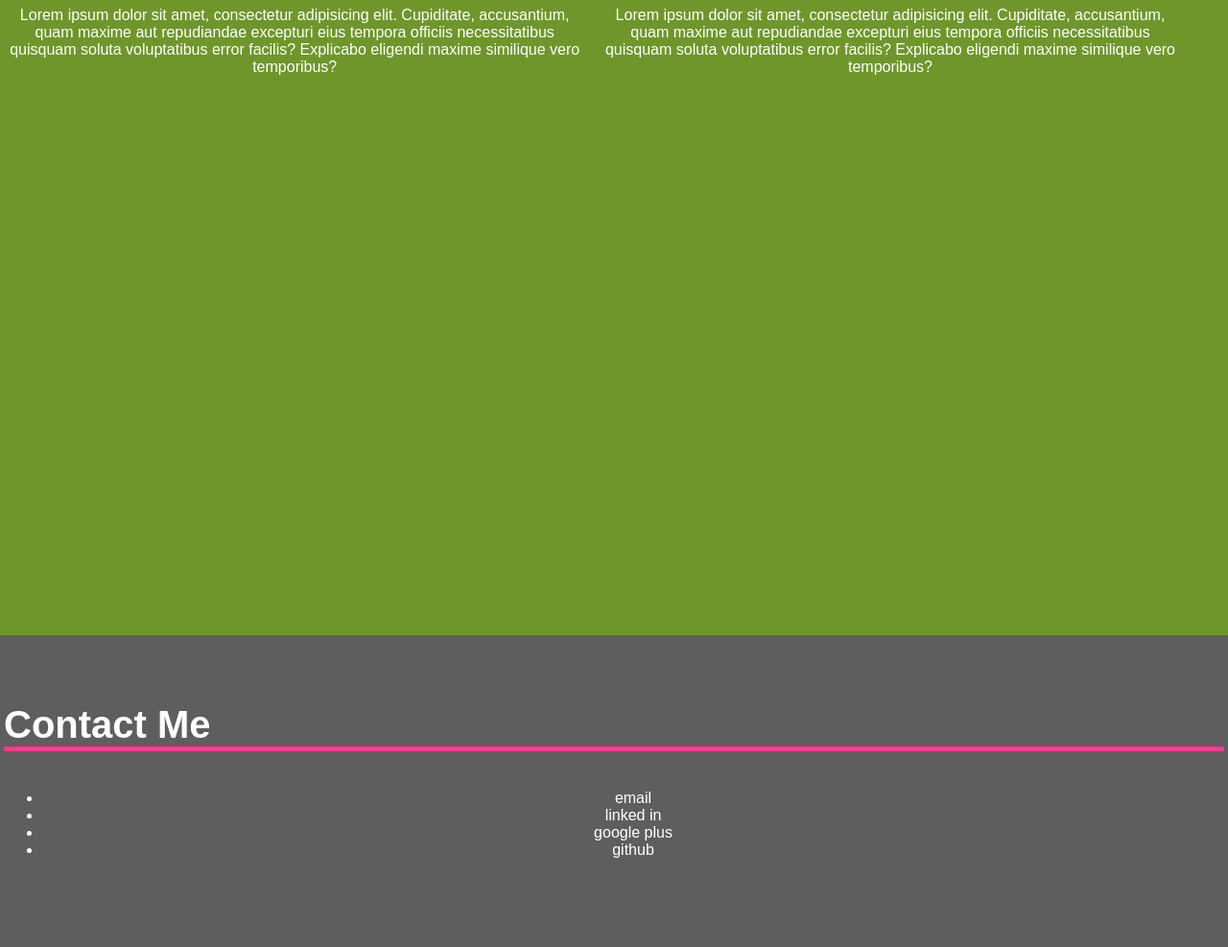
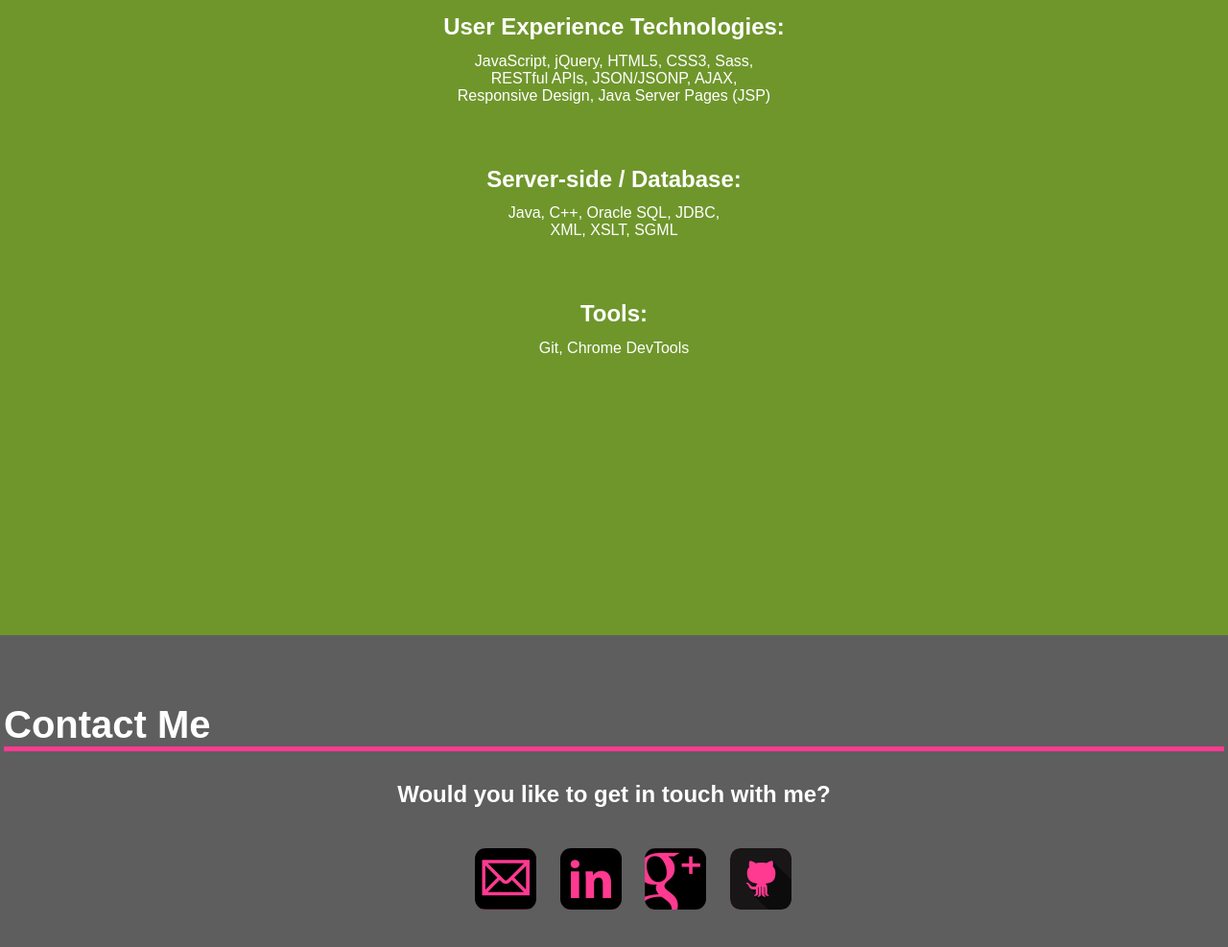
Before and after one commit to sdrothco/portfolio, a plain HTML site: page index.html in a window 1280 px wide. Shown: the part 2194-3181 px from the top of the page at 96% size. Drawn offline with nearby package versions, Linux system fonts and the light colour scheme.

Commit message:
Added contact icon images, added skills content

```diff
--- a/index.html
+++ b/index.html
@@ -8,14 +8,6 @@
 <link rel="stylesheet" type="text/css" href="fullPage.js-master/jquery.fullPage.css" />
 <link rel="stylesheet" type="text/css" href="css/main.css" />
 
-<script src="http://ajax.googleapis.com/ajax/libs/jquery/1.9.1/jquery.min.js"></script>
-<!-- This following line is needed in case of using the default easing option or when using another
- one rather than "linear" or "swing". You can also add the full jQuery UI instead of this file if you prefer -->
-<script src="fullPage.js-master/vendors/jquery.easings.min.js"></script>
-<!-- This following line needed in the case of setting the plugin option `scrollOverflow` to `true` -->
-<script type="text/javascript" src="fullPage.js-master/vendors/jquery.slimscroll.min.js"></script>
-<script type="text/javascript" src="fullPage.js-master/jquery.fullPage.min.js"></script>
-<script src="js/script.js"></script>
 
 </head>
 <body>
@@ -35,7 +27,7 @@
     			<h1 class="page-header">About Dawn Roth</h1>
     		</div>
     		<div class="about-photo-container column column-50">
-    			<img class="about-photo" src="images/dawn-circle-photo.png"/>
+    			<img class="about-photo" src="images/dawn-circle-photo.png" alt="Photo of Dawn"/>
     		</div>
     		<div class="column column-50 last text-block">
     			<p>I am a Software Engineer with ten years of experience in software development, five of which are in web development. I have a Bachelor of Science degree in Computer Science from the University of Michigan.  You can read more about my experience in the <a href="#skillsPage">Skills &amp; Experience</a> section.</p>
@@ -121,9 +113,20 @@
     		<div class="column column-100">
     			<h1 class="page-header">Skills &amp; Experience</h1>
     		</div>
-    		<div class="column column-50">Lorem ipsum dolor sit amet, consectetur adipisicing elit. Cupiditate, accusantium, quam maxime aut repudiandae excepturi eius tempora officiis necessitatibus quisquam soluta voluptatibus error facilis? Explicabo eligendi maxime similique vero temporibus?
-    		</div>
-    		<div class="column column-50 last">Lorem ipsum dolor sit amet, consectetur adipisicing elit. Cupiditate, accusantium, quam maxime aut repudiandae excepturi eius tempora officiis necessitatibus quisquam soluta voluptatibus error facilis? Explicabo eligendi maxime similique vero temporibus?</div>
+    		<div class="column column-100">
+                <h2>User Experience Technologies:</h2>
+                <p>JavaScript, jQuery, HTML5, CSS3, Sass,<br/>
+                    RESTful APIs, JSON/JSONP, AJAX,<br/>
+                    Responsive Design, Java Server Pages (JSP)</p>
+
+
+                <h2>Server-side / Database:</h2>
+                <p>Java, C++, Oracle SQL, JDBC,<br/>
+                    XML, XSLT, SGML</p>
+
+                <h2>Tools:</h2>
+                <p>Git, Chrome DevTools</p>
+            </div>
     	</div>
     </div>
     <div class="section contact">
@@ -131,21 +134,29 @@
     		<div class="column column-100">
     			<h1 class="page-header">Contact Me</h1>
     		</div>
+            <div class="column column-100">
+                <h2>Would you like to get in touch with me?</h2>
+            </div>
     		<div class="column column-100">
-    			<ul>
-    				<li>email</li>
-    				<li>linked in</li>
-    				<li>google plus</li>
-    				<li>github</li>
+    			<ul id="contact-links">
+    				<li><a href="mailto:sdrothco@gmail.com"><img src="images/icon_aiga_mail_inver.png" alt="Email" /></a></li>
+    				<li><a href="http://www.linkedin.com/in/dawncroth/" target="_blank"><img src="images/icon_linked_in_resized.png" alt="Linked In" /></a></li>
+    				<li><a href="http://plus.google.com/u/0/106052583383246246772" target="_blank"><img src="images/icon_google_resized.png" alt="Google+" /></a></li>
+    				<li><a href="http://github.com/sdrothco" target="_blank"><img src="images/icon_github_trans.png" alt="Github" /></a></li>
     			</ul>
     		</div>
     	</div>
     </div>
 </div>
 
-
-
-
+<script src="http://ajax.googleapis.com/ajax/libs/jquery/1.9.1/jquery.min.js"></script>
+<!-- This following line is needed in case of using the default easing option or when using another
+ one rather than "linear" or "swing". You can also add the full jQuery UI instead of this file if you prefer -->
+<script src="fullPage.js-master/vendors/jquery.easings.min.js"></script>
+<!-- This following line needed in the case of setting the plugin option `scrollOverflow` to `true` -->
+<script type="text/javascript" src="fullPage.js-master/vendors/jquery.slimscroll.min.js"></script>
+<script type="text/javascript" src="fullPage.js-master/jquery.fullPage.min.js"></script>
+<script src="js/script.js"></script>
 
 </body>
 </html>
--- a/sass/main.scss
+++ b/sass/main.scss
@@ -15,11 +15,8 @@ $color-5: #8C8B8C;	// gray
 body {
 	font-family: arial,helvetica;
 	color: white;
-	//color: rgba(0,0,0,0.5);
     font-size: 16px;
-
 }
-
 h1 {
 	font-size: 2.5em;
 	margin: .4em 0;
@@ -29,9 +26,18 @@ h2 {
 	margin: .3em 0;
 }
 p {
-	margin: .2em 0;
+	margin: 1% 0 5% 0;
+
+}
+.text-block {
+	text-align: left;
+	margin-top: 2em;
 }
 
+
+//////////////////////////////////////////////
+// For the general page colors and alignments
+//
 .about {
 	background-color: $color-5;
 }
@@ -44,7 +50,6 @@ p {
 .contact {
 	background-color: $color-4;
 }
-
 #fullpage {
 	width: 100%;
 }
@@ -58,24 +63,27 @@ p {
 	text-align: left;
 }
 
-.tableCell {
+.tableCell {  /* For use with fullpage.js sections */
 	vertical-align: top;
 	padding-top: 4%;
 }
 
+
+/////////////////////////////////////////
+// For the ABOUT PAGE
+//
 div .about-photo {
 	width: 75%;
 	max-width: 300px;
 	min-width: 175px;
 }
-.text-block {
-	text-align: left;
-	margin-top: 2em;
-}
 
+
+/////////////////////////////////////////
+// For the PORTFOLIO PAGE
+//
 .project {
 	position: relative;
-	//border: 1px solid black;
 }
 .project-img {
 	width: 80%;
@@ -110,11 +118,30 @@ div .about-photo {
 }
 
 
-p {
-	margin-bottom: 5%;
+/////////////////////////////////////////
+// For the CONTACT ME PAGE
+//
+#contact-links li {
+	display:inline-block;
+	margin: 10px;
+	background: $color-1;
+	-webkit-border-radius: 12px;
+            border-radius: 12px;
+    width: 64px;
+    height: 64px;
 
+    img {
+    	width: 64px;
+    	height: 64px;
+    	-webkit-border-radius: 11px;
+        		border-radius: 11px;
+    }
 }
 
+
+/////////////////////////////////////////
+// For the TOP MENU
+//
 #menu li {
 	display:inline-block;
 	margin: 10px;
@@ -158,11 +185,6 @@ p {
 	margin:0;
 }
 
-.clear {
- 	clear: both;
- 	height: 0;
- 	width: 0;
-}
 
 
 /////////////////////////////////////////
@@ -182,17 +204,6 @@ p {
 
 .last {
     margin-right: 0 !important;
-    // padding-right: 2%;
-}
-
-.put-at-bottom {
-    position: absolute;
-    bottom: 10px;
-}
-
-.tall {
-    min-height: 400px;
-    padding-bottom: 45px;
 }
 
 .column-20 {
@@ -220,14 +231,5 @@ p {
 }
 
 .column-100 {
-    // margin-right: 0 !important;
     width: 100%;
 }
-
-.non-hidden-overflow {
-    overflow: visible;
-}
-
-.no-margin {
-	margin: 0;
-}
```
Also changed, not shown: css/main.css.
